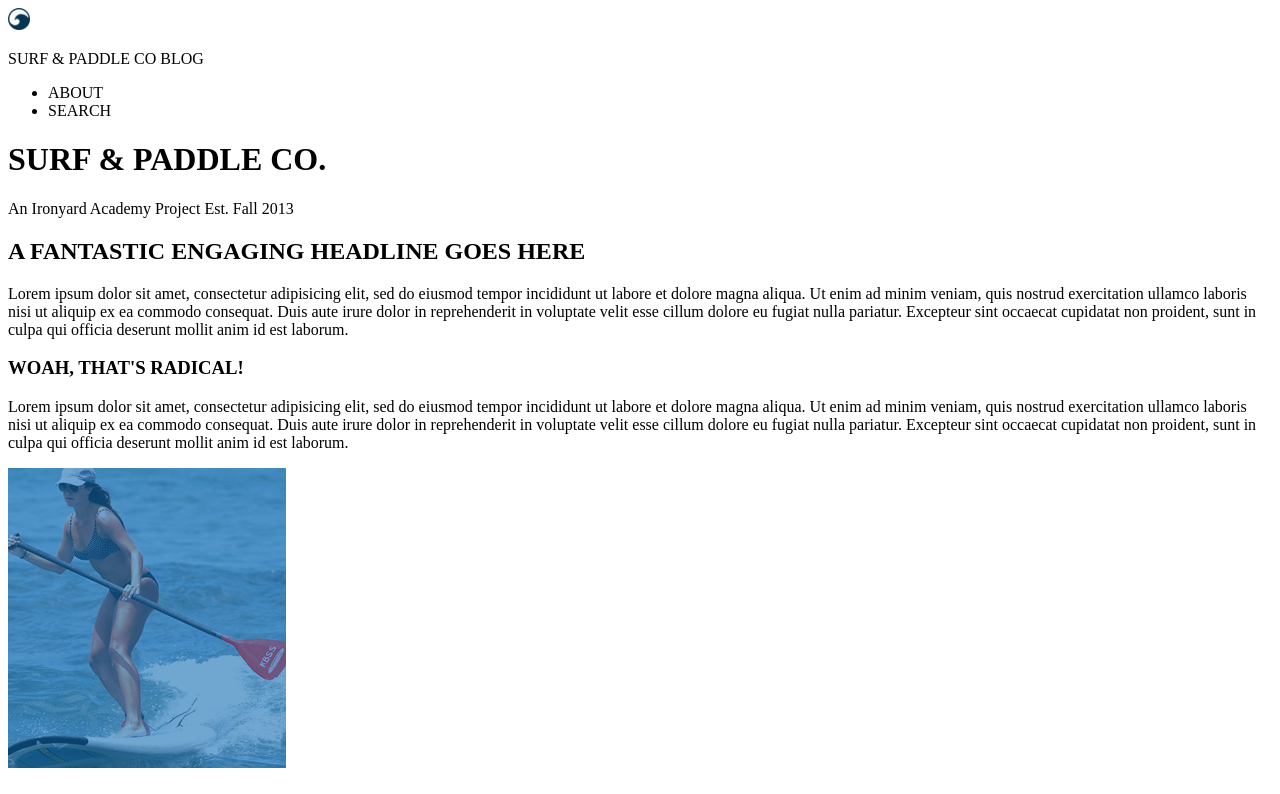
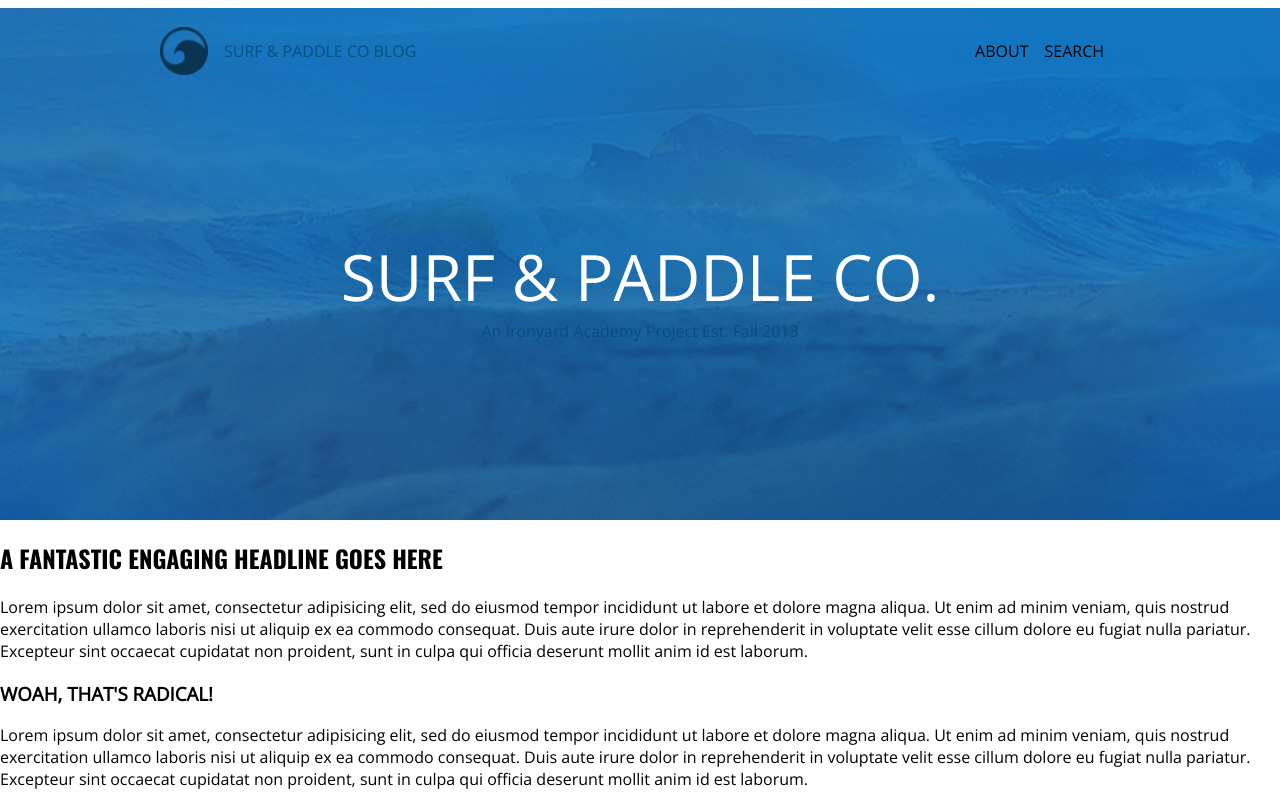
Before and after one commit to ADKebert/day-4-hw, a plain HTML site: page index.html in a window 1280 px wide. Shown: the top 794 px of the page. Drawn offline with nearby package versions, Linux system fonts and the light colour scheme.

Commit message:
added fonts and additional formatting

```diff
--- a/index.html
+++ b/index.html
@@ -3,14 +3,19 @@
   <head>
     <meta charset="utf-8">
     <title>Surf And Paddle Co</title>
+    <link rel="stylesheet" href="styles/main.css">
+    <link href='https://fonts.googleapis.com/css?family=Oswald:400,300,700' rel='stylesheet' type='text/css'>
+    <link href='https://fonts.googleapis.com/css?family=Open+Sans' rel='stylesheet' type='text/css'>
   </head>
   <body>
     <header>
       <div class="nav-bar">
-        <img src="assets/logo.png" alt="Surf &amp Paddle logo" height="22" width="22" />
-        <p>
-          SURF &amp PADDLE CO BLOG
-        </p>
+        <div class="logo-and-text">
+          <img src="images/logo.png" alt="Surf &amp Paddle logo" height="48" width="48" />
+          <p>
+            SURF &amp PADDLE CO BLOG
+          </p>
+        </div>
         <ul>
           <li>ABOUT</li>
           <li>SEARCH</li>
--- /dev/null
+++ b/styles/main.css
@@ -0,0 +1,67 @@
+body {
+  margin-left: auto;
+  margin-right: auto;
+  max-width: 1300px;
+  font-family: "Open Sans","Helvetica Neue", "Helvetica", "Arial", sans-serif;
+}
+/*-----------HEADER SECTION------------------------------*/
+header {
+  display:flex;
+  flex-direction: column;
+  background-image: url(../images/header.jpg);
+  align-items: center;
+  min-height: 512px;
+}
+
+header .logo-and-text {
+  display:flex;
+  align-items: center;
+  flex-grow: 1;
+}
+
+header .logo-and-text p {
+  margin-left: 1em;
+}
+
+header .nav-bar {
+  display:flex;
+  justify-content: space-between;
+  width: 75%;
+  margin-top: 1em;
+  margin-bottom: 7em;
+}
+
+header .nav-bar p {
+  margin-top: 1em;
+  color: #005182;
+}
+
+header h1 {
+  color: white;
+  font-size: 4em;
+  font-weight: normal;
+  margin-bottom: 0;
+  text-align: center;
+  width: 75%;
+}
+
+header p {
+  margin-top: 0;
+  font-size: 1em;
+  color: #005182;
+}
+
+header ul {
+  list-style: none;
+  display:flex;
+  justify-content: flex-end;
+}
+
+header ul li {
+  margin-right: 1em;
+}
+
+/*---------------Text Gallery--------------------*/
+h2 {
+  font-family: 'Oswald', sans-serif;
+}
```
